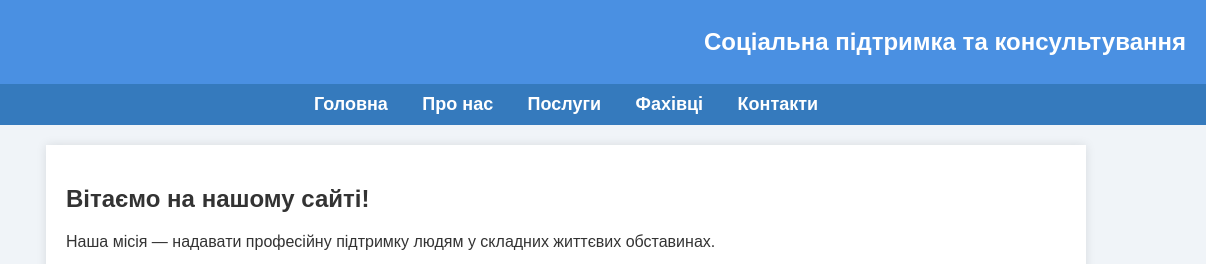
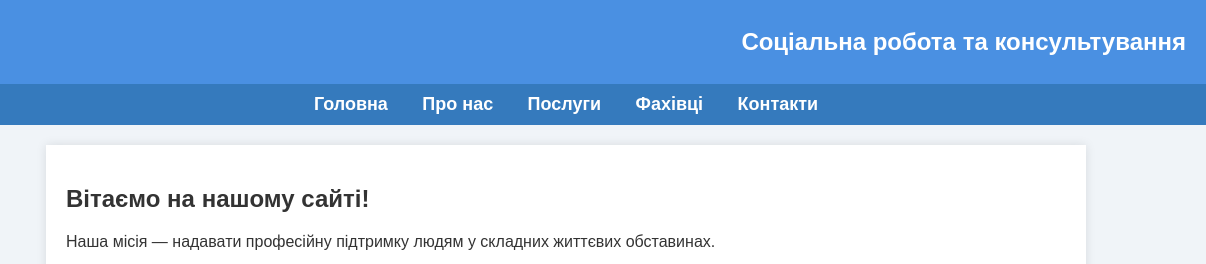
Before and after one commit to KilvarGamer/social-work-website, a plain HTML site: page index.html in a window 1280 px wide. Shown: the top 264 px of the page, 74-1280 px from the left. Drawn offline with Linux system fonts and the light colour scheme.

Commit message:
Update index.html

```diff
--- a/index.html
+++ b/index.html
@@ -12,7 +12,7 @@
         <div class="logo">
             <img src="img/logo.png" alt="Логотип" height="50">
         </div>
-        <h1>Соціальна підтримка та консультування</h1>
+        <h1>Соціальна робота та консультування</h1>
     </header>
 
     <nav>
@@ -37,4 +37,5 @@
     </footer>
 
 </body>
+
 </html>
```
